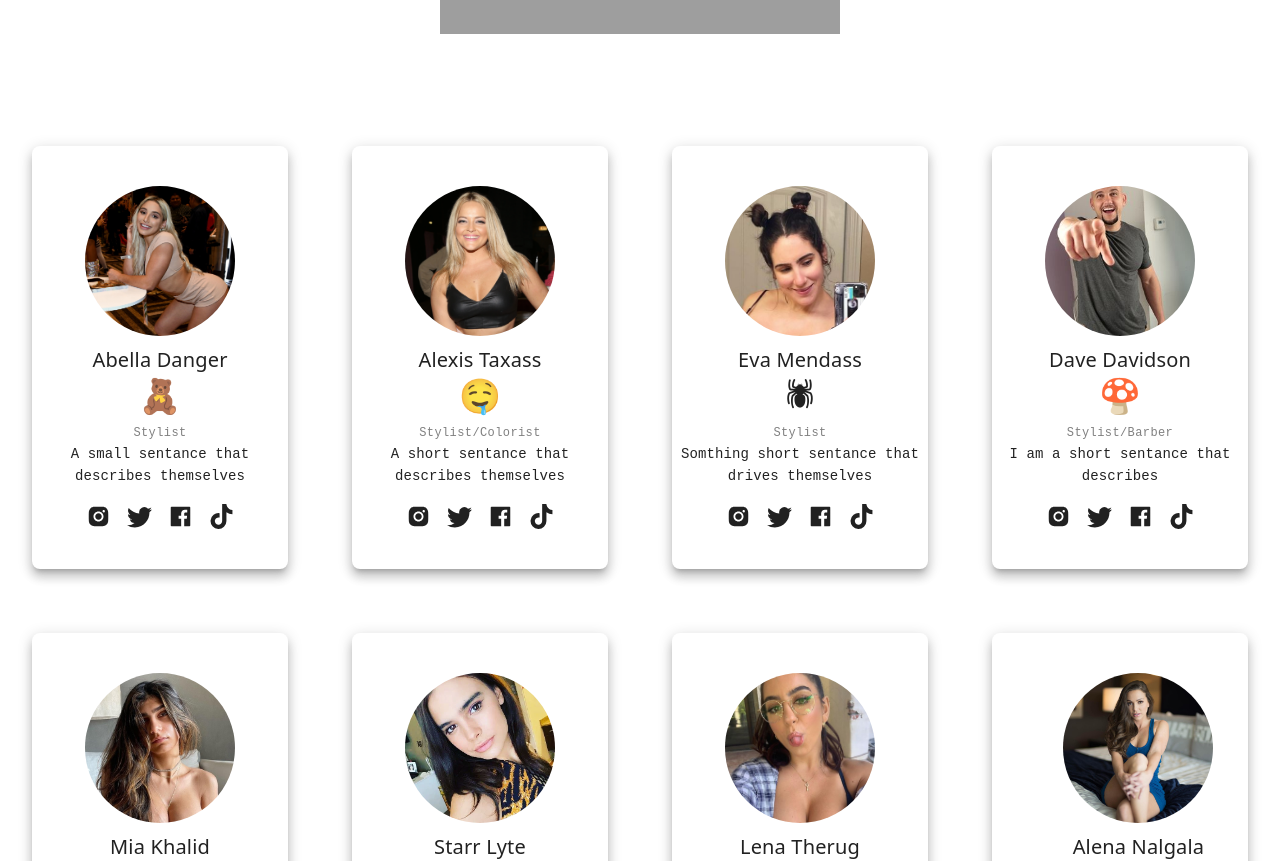
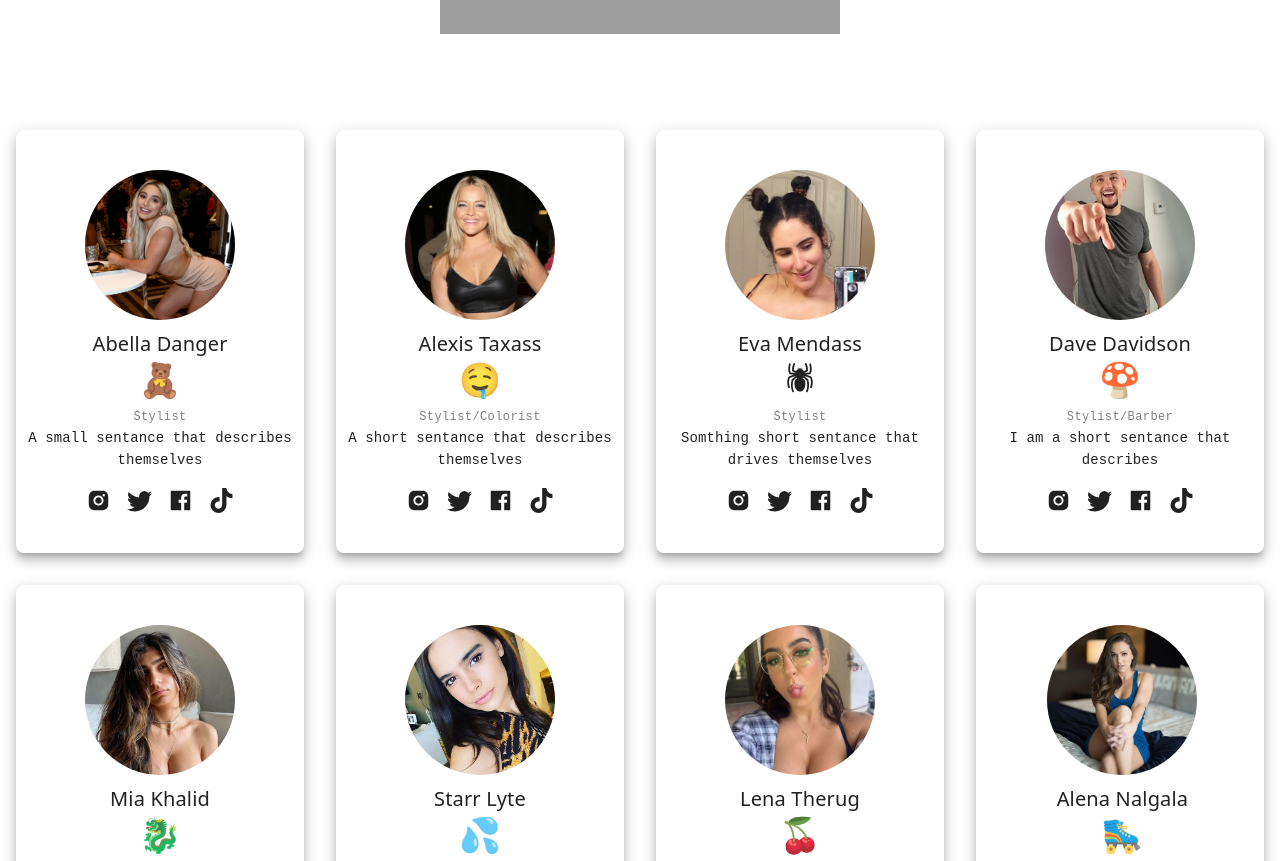
Before and after one commit to javidVeg/affiniti-hair-salon, a React (Create React App) app in the folder Client/: page / in a window 1280 px wide. Shown: the part 3580-4441 px from the top of the page. Built offline with nearby package versions, Linux system fonts and the light colour scheme; grey boxes are pictures that could not be loaded.

Commit message:
mobile edit

```diff
--- a/Client/src/components/StylistCard.jsx
+++ b/Client/src/components/StylistCard.jsx
@@ -32,12 +32,15 @@
       {/* <Card elevation="10" className="w-30 mt-20">
         <img src={Salon1} className=" " />
       </Card> */}
-      <div className=" grid md:grid-cols-4 mt-10 ">
+      <div className=" grid md:grid-cols-2 lg:grid-cols-4 mt-10 ">
         {data.map((info) => (
           <motion.div
             whileHover={{ scale: 1.1, originX: 0, originY: 0 }}
             transition={{ type: "spring", stiffness: 300 }}
-            className="m-8"
+            className="m-4"
+
+
+
           >
             <Card
               elevation="8"
```
